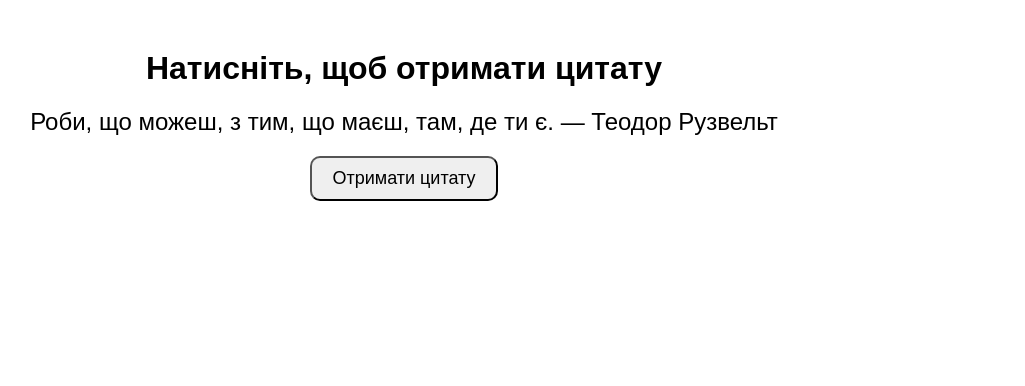
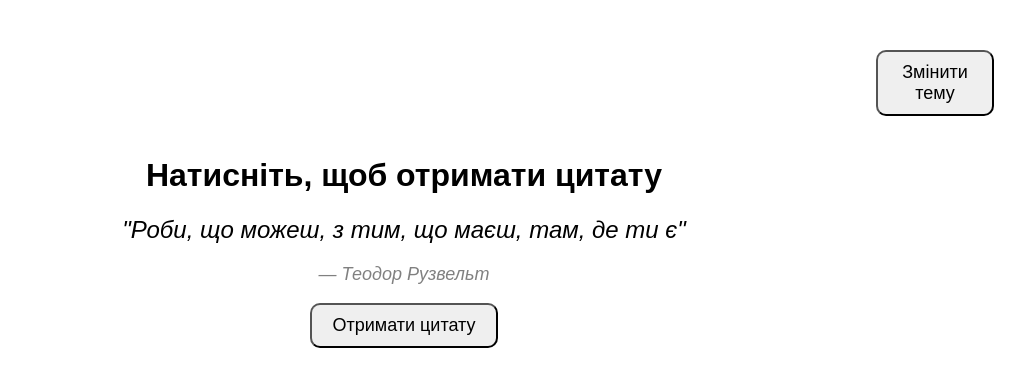
Before and after one commit to Sp1r1tual/random-quotes, a plain HTML site: page index.html in a window 1280 px wide. Both pictures are taken after a click on the button "Отримати цитату". Shown: the whole page, without its empty margins (236-1261 px from the left). Drawn offline with Linux system fonts and the light colour scheme.

Commit message:
Added theme change. Show quote and author separately. Minor visual improvements

```diff
--- a/index.html
+++ b/index.html
@@ -1,4 +1,3 @@
-<!DOCTYPE html>
 <html lang="uk">
     <head>
         <meta charset="UTF-8" />
@@ -7,9 +6,19 @@
         <link rel="stylesheet" href="styles.css" />
     </head>
     <body>
-        <h1>Натисніть, щоб отримати цитату</h1>
-        <p id="quote">Тут з’явиться випадкова цитата...</p>
-        <button onclick="generateQuote()">Отримати цитату</button>
+        <div class="container">
+            <button id="theme-toggle" class="btn">Змінити тему</button>
+            <div class="quote-section">
+                <h1>Натисніть, щоб отримати цитату</h1>
+                <p id="quote" class="quote">
+                    Тут з’явиться випадкова цитата...
+                </p>
+                <p id="author"></p>
+                <button onclick="generateQuote()" class="btn">
+                    Отримати цитату
+                </button>
+            </div>
+        </div>
         <script src="main.js"></script>
     </body>
 </html>
--- a/main.js
+++ b/main.js
@@ -1,18 +1,39 @@
 const quotes = [
-    "Роби, що можеш, з тим, що маєш, там, де ти є. — Теодор Рузвельт",
-    "Єдиний спосіб робити велику справу – любити те, що ти робиш. — Стів Джобс",
-    "Не бійся провалу. Це не кінець світу. — Дензел Вашингтон",
-    "Життя – це 10% того, що з тобою відбувається, і 90% того, як ти на це реагуєш. — Чарльз Свіндолл",
+    {
+        quote: "Роби, що можеш, з тим, що маєш, там, де ти є",
+        author: "Теодор Рузвельт",
+    },
+    {
+        quote: "Єдиний спосіб робити велику справу – любити те, що ти робиш",
+        author: "Стів Джобс",
+    },
+    {
+        quote: "Не бійся провалу. Це не кінець світу",
+        author: "Дензел Вашингтон",
+    },
+    {
+        quote: "Життя – це 10% того, що з тобою відбувається, і 90% того, як ти на це реагуєш",
+        author: "Чарльз Свіндолл",
+    },
 ];
 
 let lastIndex;
 
 function generateQuote() {
     let randomIndex;
+
     do {
         randomIndex = Math.floor(Math.random() * quotes.length);
     } while (randomIndex === lastIndex);
 
     lastIndex = randomIndex;
-    document.getElementById("quote").innerText = quotes[randomIndex];
+
+    document.getElementById("quote").innerHTML = quotes[randomIndex].quote;
+
+    document.getElementById("author").innerText =
+        "— " + quotes[randomIndex].author;
 }
+
+document.getElementById("theme-toggle").addEventListener("click", () => {
+    document.body.classList.toggle("dark-mode");
+});
--- a/styles.css
+++ b/styles.css
@@ -2,17 +2,41 @@ body {
     font-family: Arial, sans-serif;
     text-align: center;
     margin: 50px;
+    transition: background-color 0.3s, color 0.3s;
 }
-#quote {
+.quote {
     font-size: 24px;
     margin: 20px 0;
+    font-style: italic;
 }
-button {
+.quote::before,
+.quote::after {
+    content: '"';
+}
+#author {
+    font-size: 18px;
+    font-style: italic;
+    color: gray;
+}
+.btn {
     border-radius: 10px;
     font-size: 18px;
     padding: 10px 20px;
     cursor: pointer;
 }
-button:hover {
+.btn:hover {
     background-color: #e7e7e7;
 }
+.dark-mode {
+    background-color: rgb(28, 27, 27);
+    color: white;
+}
+.container {
+    display: flex;
+    flex-direction: column;
+    gap: 20px;
+}
+#theme-toggle {
+    width: 10%;
+    margin-left: auto;
+}
```
